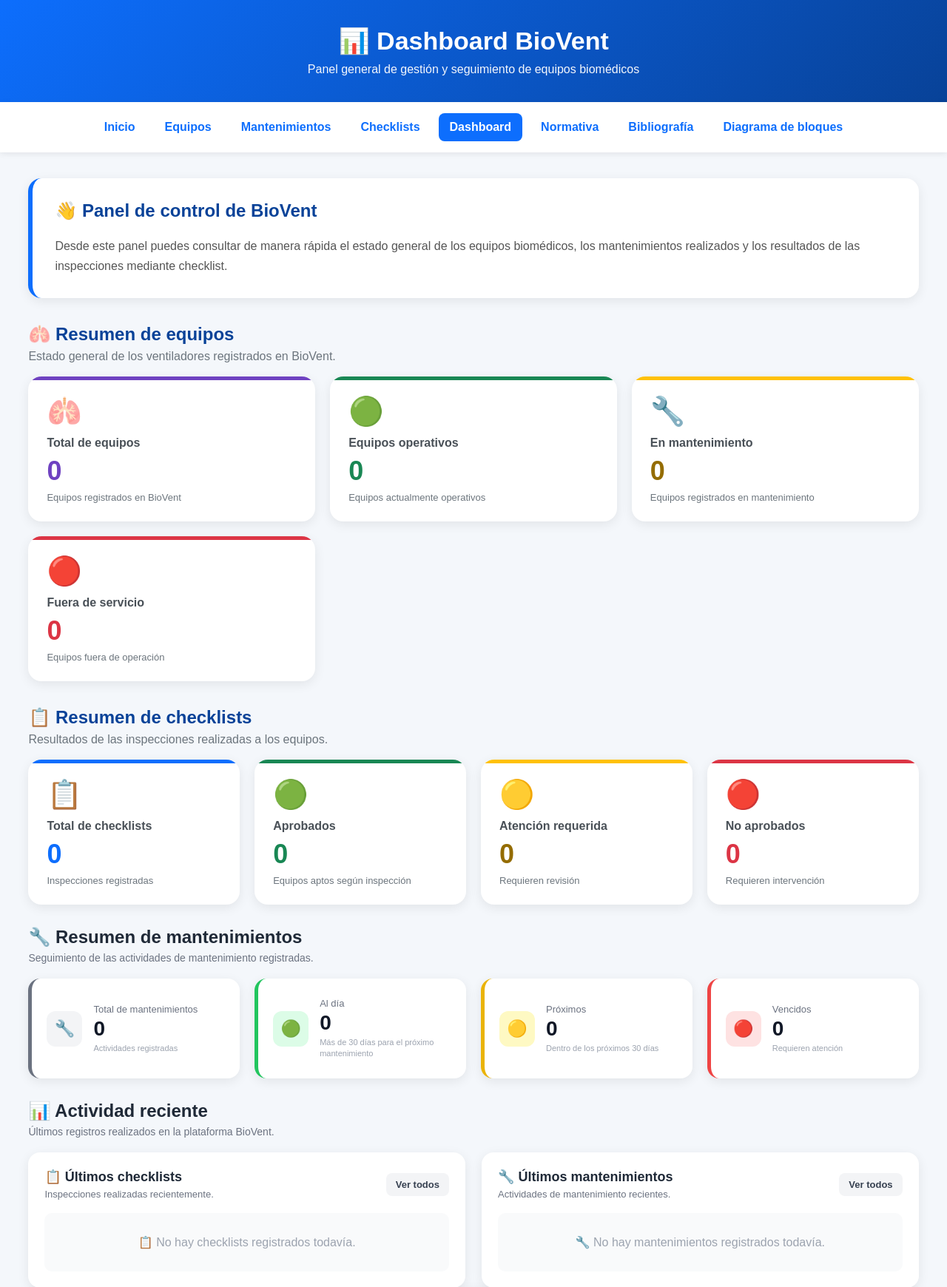
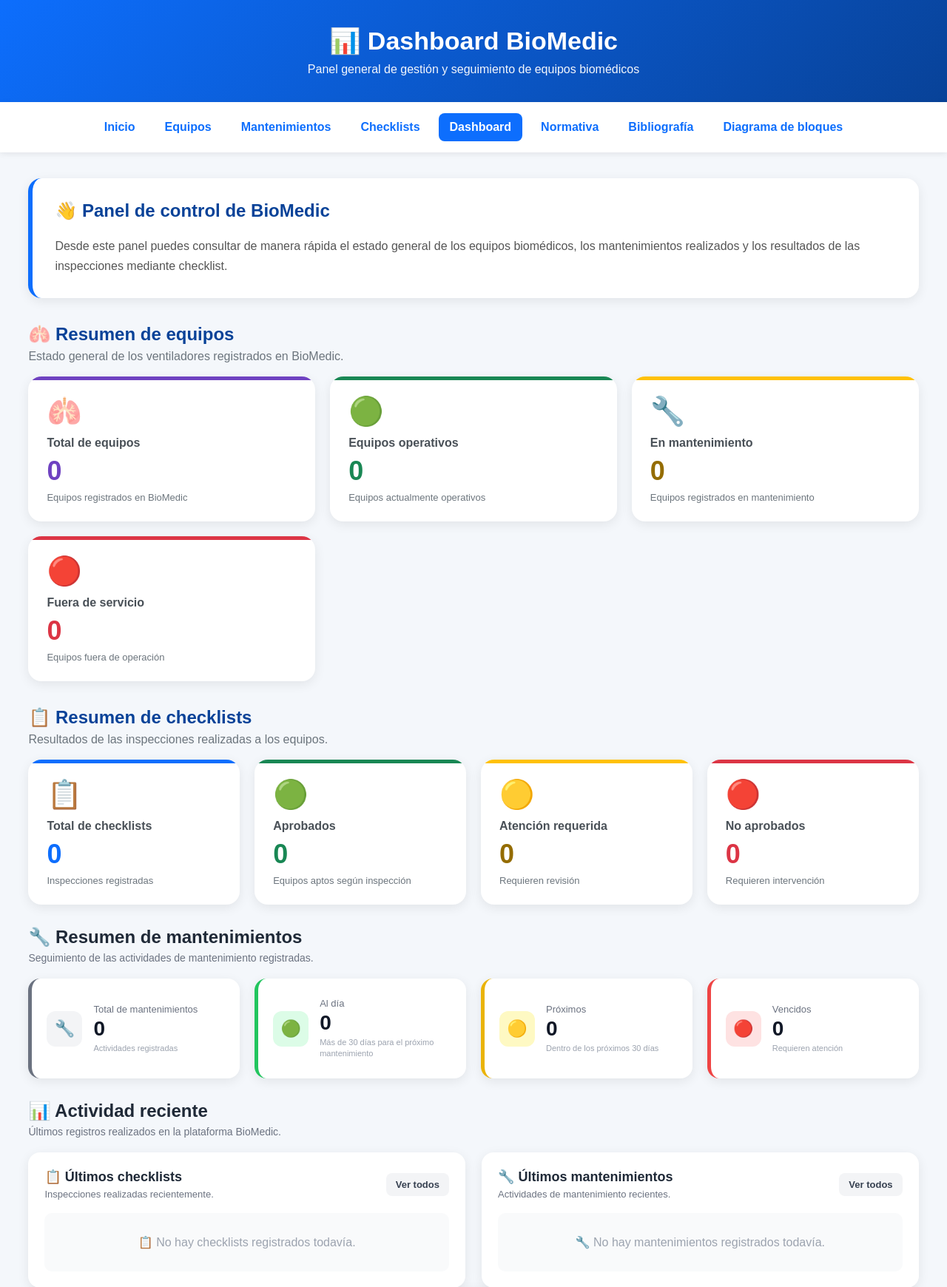
Before and after one commit to Garraspe/BioMedic, a Flask app: page /dashboard in a window 1280 px wide. Shown: the top 1740 px of the page at 74% size. Run offline with Flask 3, Linux system fonts and the light colour scheme; data that the repository does not hold is empty.

Commit message:
Actualizacion de BioVent

```diff
--- a/app.py
+++ b/app.py
@@ -1520,17 +1520,15 @@ def equipo_biomedico():
 # =========================================================
 # NORMATIVA
 # =========================================================
-
 @app.route("/normativa")
 def normativa():
-
     return render_template(
         "normativa.html"
     )
 
+
 # =========================================================
 # CASOS DE USO
-# =========================================================
 
 @app.route("/casos-uso")
 def casos_uso():
@@ -1553,27 +1551,28 @@ def bibliografia():
 
 # =========================================================
 # DIAGRAMA DE BLOQUES
-# =========================================================
 
 @app.route("/diagrama-bloques")
 def diagrama_bloques():
-
     return render_template(
         "diagrama_bloques.html"
     )
-
+    # =========================================================
+# DIAGRAMA DE BLOQUES
+
+@app.route("/cronograma")
+def cronograma():
+    return render_template("cronograma.html")
 
 # =========================================================
 # CREAR BASE DE DATOS
 # =========================================================
-
 crear_bd()
 
 
 # =========================================================
 # EJECUTAR APLICACIÓN
 # =========================================================
-
 if __name__ == "__main__":
     app.run(
         debug=True,
--- a/templates/dashboard.html
+++ b/templates/dashboard.html
@@ -6,7 +6,7 @@
     <meta name="viewport" content="width=device-width, initial-scale=1.0">
 
 
-<title>Dashboard - BioVent</title>
+<title>Dashboard - BioMedic</title>
 
 <style>
     * {
@@ -457,7 +457,7 @@
 <header>
 
 
-<h1>📊 Dashboard BioVent</h1>
+<h1>📊 Dashboard BioMedic</h1>
 
 <p>
     Panel general de gestión y seguimiento de equipos biomédicos
@@ -518,7 +518,7 @@
 <section class="bienvenida">
 
     <h2>
-        👋 Panel de control de BioVent
+        👋 Panel de control de BioMedic
     </h2>
 
     <p>
@@ -542,7 +542,7 @@
     </h2>
 
     <p>
-        Estado general de los ventiladores registrados en BioVent.
+        Estado general de los ventiladores registrados en BioMedic.
     </p>
 
 </div>
@@ -567,7 +567,7 @@
         </div>
 
         <div class="descripcion">
-            Equipos registrados en BioVent
+            Equipos registrados en BioMedic
         </div>
 
     </div>
@@ -1196,7 +1196,7 @@ line-height: 1.4;
 
 <div class="seccion-titulo">
     <h2>📊 Actividad reciente</h2>
-    <p>Últimos registros realizados en la plataforma BioVent.</p>
+    <p>Últimos registros realizados en la plataforma BioMedic.</p>
 </div>
 
 <div class="actividad-grid">
@@ -1889,5 +1889,5 @@ line-height: 1.4;
 
 
 </main>
-
+</body>
 </html>
--- a/templates/diagrama_bloques.html
+++ b/templates/diagrama_bloques.html
@@ -1537,8 +1537,6 @@
 
 
 
-
-
 </body>
 
 </html>
```
Also changed, not shown: templates/cronograma.html (+4 -4 lines), templates/index.html (+7 -0 lines).
